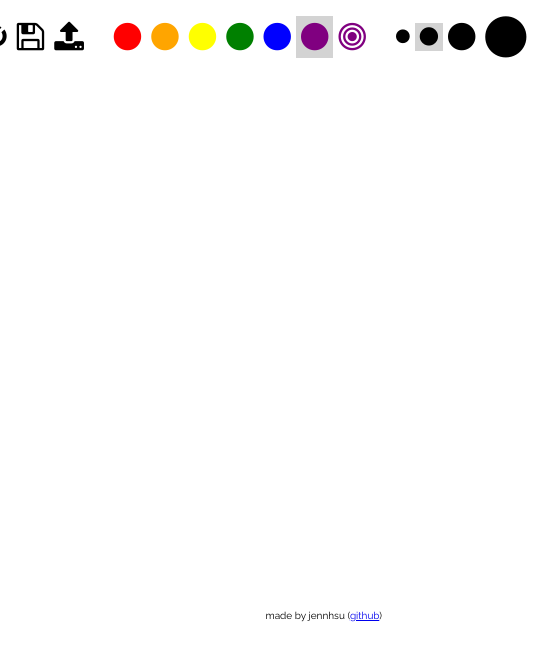
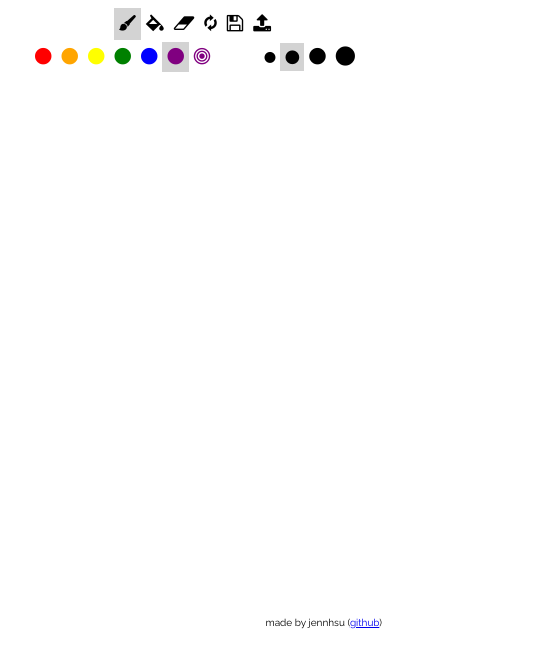
Before and after one commit to hsubox/canvas, a website: page public/canvas.html in a window 390 px wide. Shown: the whole page, 542 px wide, since content can reach past the window. Drawn offline with nearby package versions, Linux system fonts and the light colour scheme; no server answers.

Commit message:
prevent scrolling and optimized for mobile

```diff
--- a/public/canvas.html
+++ b/public/canvas.html
@@ -1,15 +1,17 @@
 <!doctype html>
 <html>
   <head>
+    <meta name="viewport" content="width=device-width, initial-scale=1.0, maximum-scale=1.0, user-scalable=no" />
     <title>
       HTML5 Drawing App
     </title>
-    <link rel="stylesheet" type="text/css" href="css/canvas.css">
     <link rel="stylesheet" type="text/css" href="https://cdnjs.cloudflare.com/ajax/libs/ionicons/2.0.1/css/ionicons.min.css">
     <link rel="stylesheet" type="text/css" href="https://maxcdn.bootstrapcdn.com/font-awesome/4.7.0/css/font-awesome.min.css">
     <link href="https://fonts.googleapis.com/css?family=Raleway" rel="stylesheet">
+    <link rel="stylesheet" type="text/css" href="css/canvas.css">
   </head>
   <body>
+    <div class="toolboxOuterDiv">
       <div class="toolboxDiv">
         <div class="toolbox">
           <div class="tools">
@@ -33,7 +35,7 @@
             <a id="chooseOtherColor"><i class="fa fa-bullseye fa-2x"></i></a>
           </div>
           <div class="size">
-          <a id="chooseSmall"><i class="fa fa-circle"></i></a>
+            <a id="chooseSmall"><i class="fa fa-circle fa-1x"></i></a>
             <a id="chooseNormal"><i class="fa fa-circle fa-lg"></i></a>
             <a id="chooseLarge"><i class="fa fa-circle fa-2x"></i></a>
             <a id="chooseHuge"><i class="fa fa-circle fa-3x"></i></a>
@@ -43,6 +45,7 @@
       <div class="toolboxDiv">
         <div class="toolbox">
           <div id="colorDiv"></div>
+        </div>
       </div>
     </div>
     <div id="canvasDiv"></div>
--- a/public/css/canvas.css
+++ b/public/css/canvas.css
@@ -69,3 +69,26 @@ footer {
   font-family: 'Raleway', sans-serif;
   font-size: 10px;
 }
+
+@media screen and (max-width: 870px) {
+
+  .toolbox {
+    flex-wrap: wrap;
+  }
+
+  .fa-1x {
+    font-size: 0.8em;
+  }
+
+  .fa-lg {
+    font-size: 1.0em;
+  }
+
+  .fa-2x {
+    font-size: 1.2em;
+  }
+
+  .fa-3x {
+    font-size: 1.4em;
+  }
+}
--- a/public/js/canvas.js
+++ b/public/js/canvas.js
@@ -11,8 +11,8 @@ var outlineImageSrc = 'img' + url + '.png';
 var defaultWidth = 500;
 var defaultHeight = 500;
 // outlineImage will be scaled down if larger than these dimensions
-var maxWidth = 800;
-var maxHeight = 500;
+var maxWidth = Math.min(window.innerWidth, 800);
+var maxHeight = Math.min(window.innerHeight - 150, 500);
 
 var clickX = [];
 var clickY = [];
--- a/public/js/colorPicker.js
+++ b/public/js/colorPicker.js
@@ -1,4 +1,4 @@
-var colorWidth = 600;
+var colorWidth = Math.min(window.innerWidth, 600);
 var colorHeight = 30;
 var colorDiv = document.getElementById('colorDiv');
 var colorCanvas = document.createElement('canvas');
```
Lines whose indentation alone changed are shown as unchanged.
